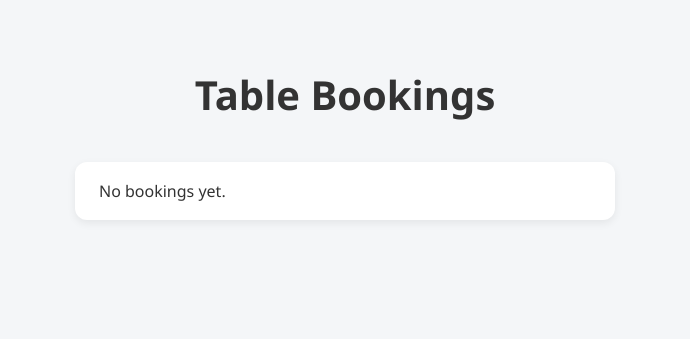
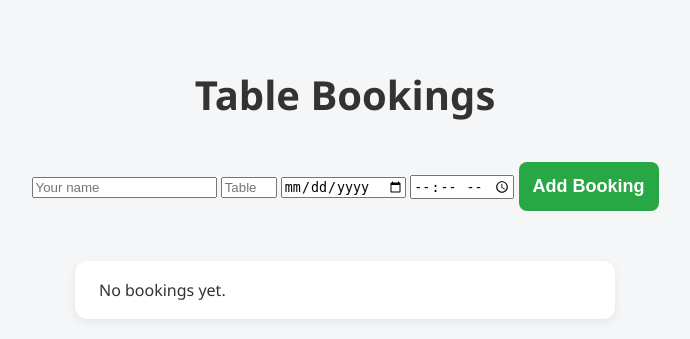
Before and after one commit to MfidiV/Table_booking-CRUD, a Flask app: page / in a window 1280 px wide. Shown: the top 339 px of the page, without its empty margins (295-985 px from the left). Run offline with Flask 3, Linux system fonts and the light colour scheme.

Commit message:
implement a form to add bookings

```diff
--- a/app/templates/bookings.html
+++ b/app/templates/bookings.html
@@ -105,6 +105,14 @@
 </head>
 <h1>Table Bookings</h1>
 <div class="container">
+    <form method="POST">
+        <input type="text" name="name" placeholder="Your name" required />
+        <input type="number" name="table_number" placeholder="Table Number" min="1" max="10" required />
+        <input type="date" id="date" name="date" placeholder="Select date" required />
+        <input type="time" id="time" name="time" placeholder="Pick time" required />
+
+        <button type="submit">Add Booking</button>
+    </form>
     <div class="bookings">
         <ul>
             {% for booking in bookings %}
@@ -127,5 +135,33 @@
         </ul>
     </div>
 </div>
+<script>
+    editForm.addEventListener('submit', function(e) {
+        e.preventDefault();
+
+        const bookingId = document.getElementById('edit-id').value;
+        const formData = new FormData(editForm);
+
+        fetch(`/edit/${bookingId}`, {
+            method: 'POST',
+            body: formData,
+        })
+        .then(response => {
+            if (response.ok) {
+                return response.json();
+            } else {
+                throw new Error('Update failed');
+            }
+        })
+        .then(data => {
+            // Success: reload page to show updates
+            closeEditModal();
+            location.reload();
+        })
+        .catch(err => {
+            alert(err.message);
+        });
+    });
+</script>
 </body>
 </html>
```
